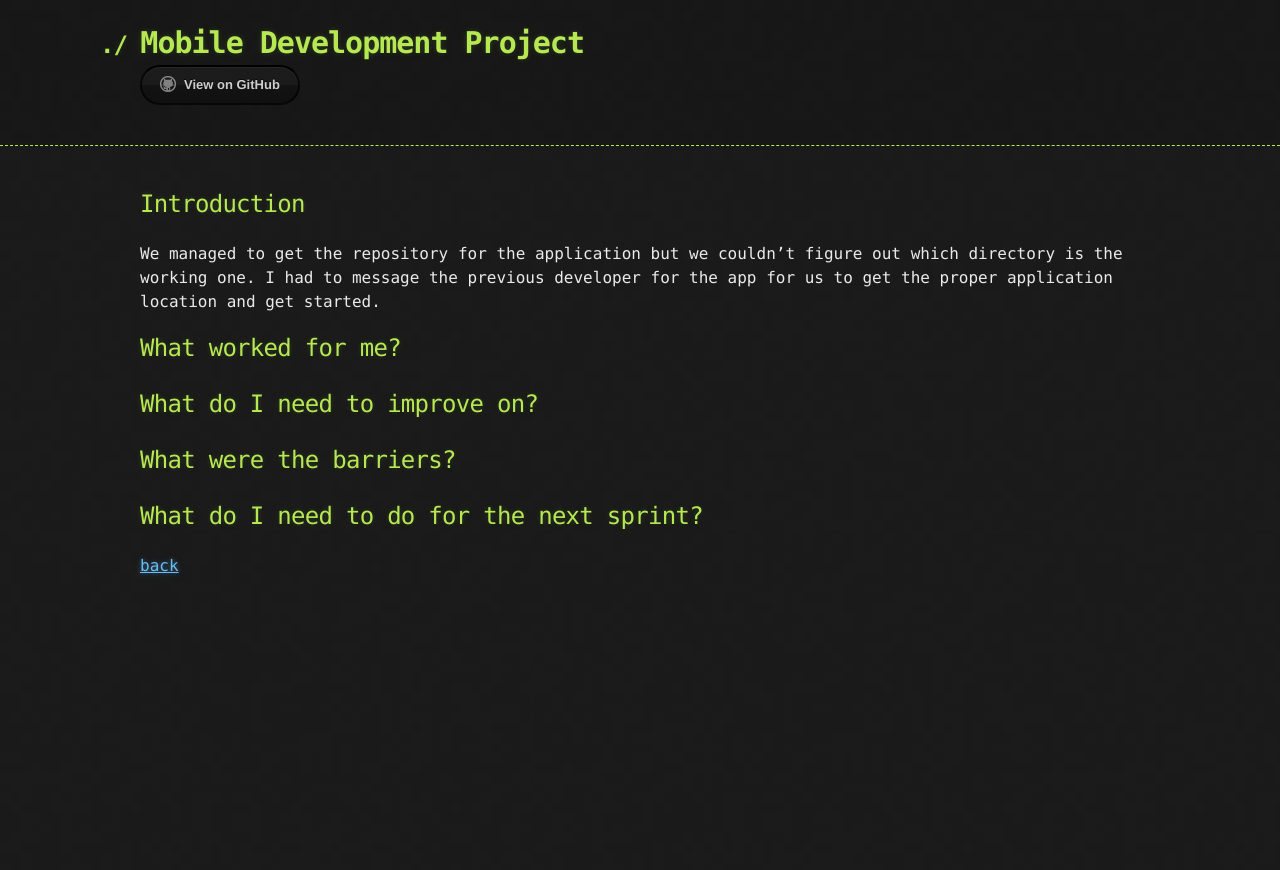
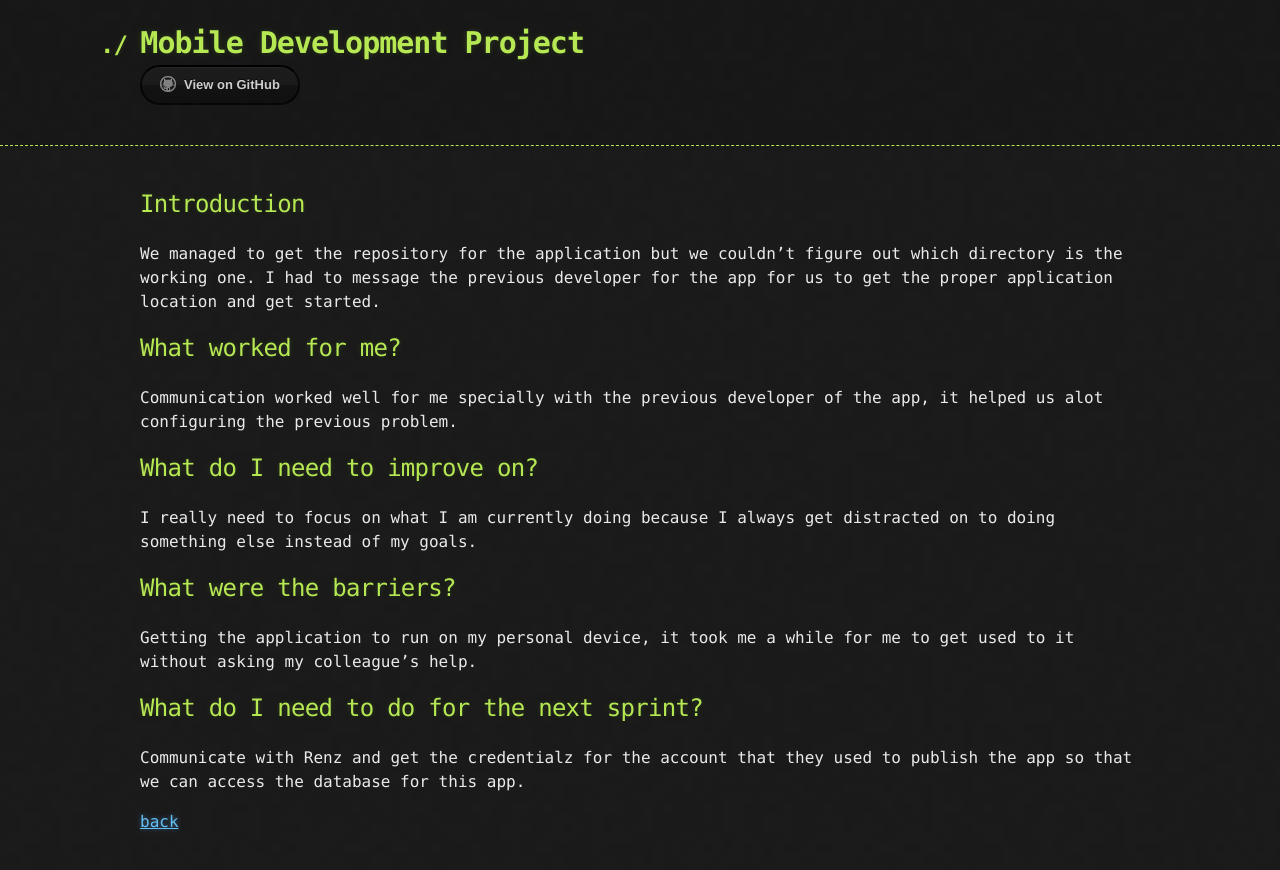
Before and after one commit to amorjk1/Project-1, a Jekyll site: the page built from sprint2.md, in a window 1280 px wide. Shown: the top 870 px of the page. Built offline with Jekyll 4.4.1, drawn with Linux system fonts in a browser that asks for light colours; our own code applies the rules of GitHub Pages for plain Markdown files.

Commit message:
Added few more pages

```diff
--- a/sprint2.md
+++ b/sprint2.md
@@ -4,19 +4,19 @@ We managed to get the repository for the application but we couldn't figure out
 
 ## What worked for me?
 
-
+Communication worked well for me specially with the previous developer of the app, it helped us alot configuring the previous problem.
 
 ## What do I need to improve on?
 
-
+I really need to focus on what I am currently doing because I always get distracted on to doing something else instead of my goals.
 
 ## What were the barriers?
 
-
+Getting the application to run on my personal device, it took me a while for me to get used to it without asking my colleague's help.
 
 ## What do I need to do for the next sprint?
 
-
+Communicate with Renz and get the credentialz for the account that they used to publish the app so that we can access the database for this app.
 
 
 
```
Also changed, not shown: index.md (+6 -0 lines), sprint3.md (added, +24 -0 lines), sprint4.md (added, +24 -0 lines), agile-principle.md (added).
